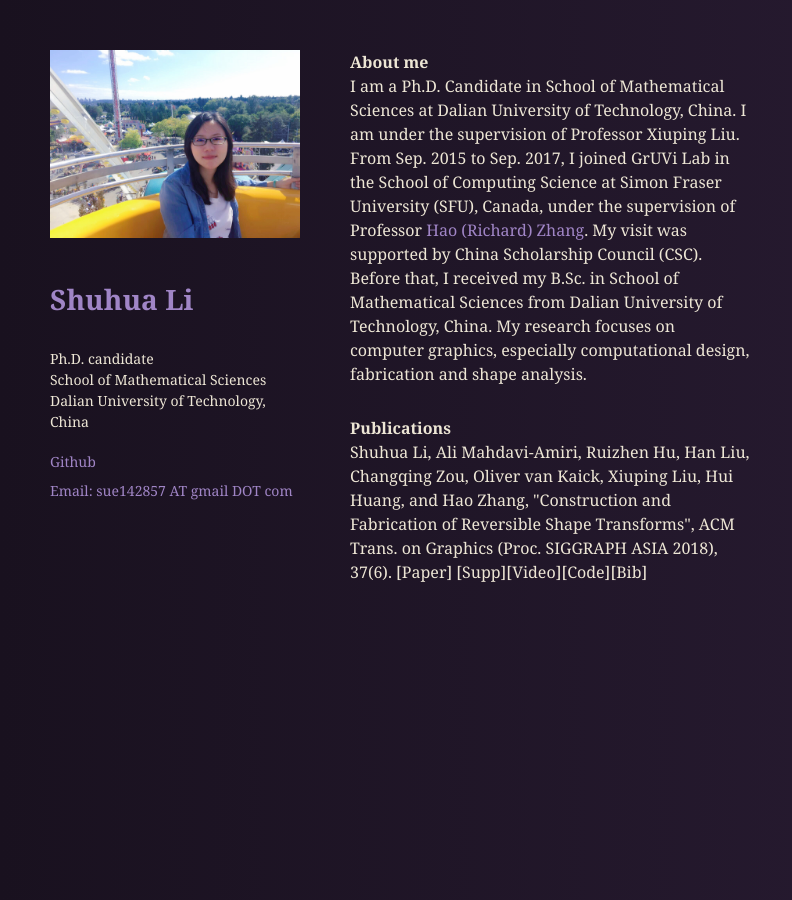
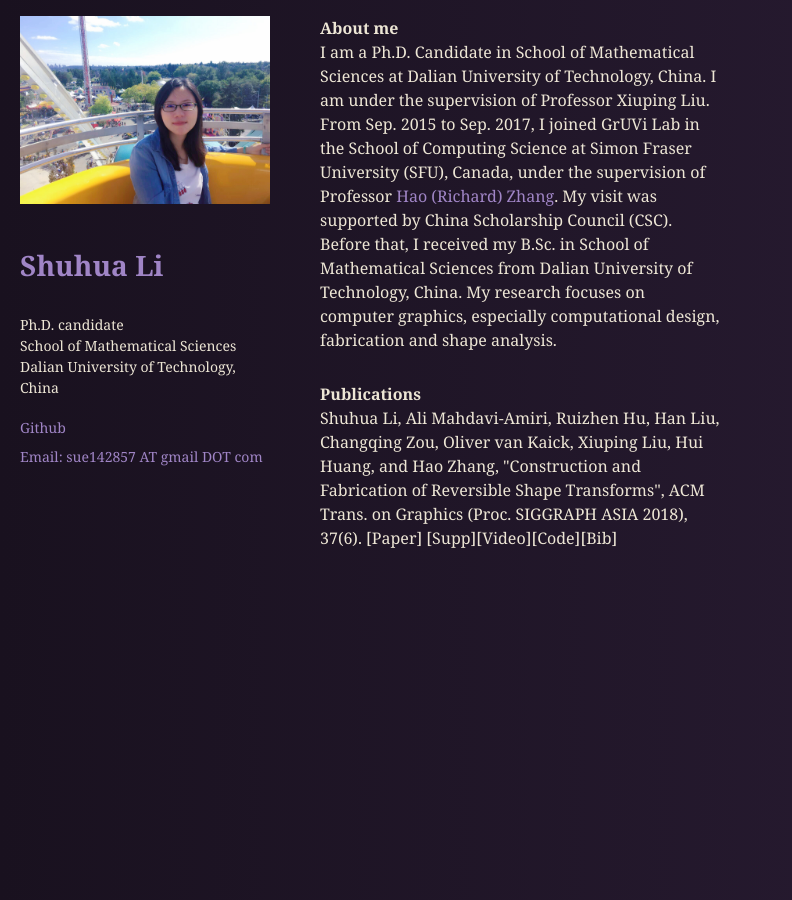
Before and after one commit to sergiokopplin/violet, a Jekyll site: the page built from index.html, in a window 1280 px wide. Shown: the whole page, without its empty margins (0-792 px from the left). Built offline with Jekyll 4.4.1, drawn with Linux system fonts in a browser that asks for light colours.

Commit message:
Update home.sass

```diff
--- a/_sass/home.sass
+++ b/_sass/home.sass
@@ -11,7 +11,7 @@ body
   color: $beta
   font-family: $font
   font-size: 14px
-  margin: 50px 50px 0
+  margin: 2px 20px 0
 
   @media #{$below}
     margin: 50px 50px 0
```
